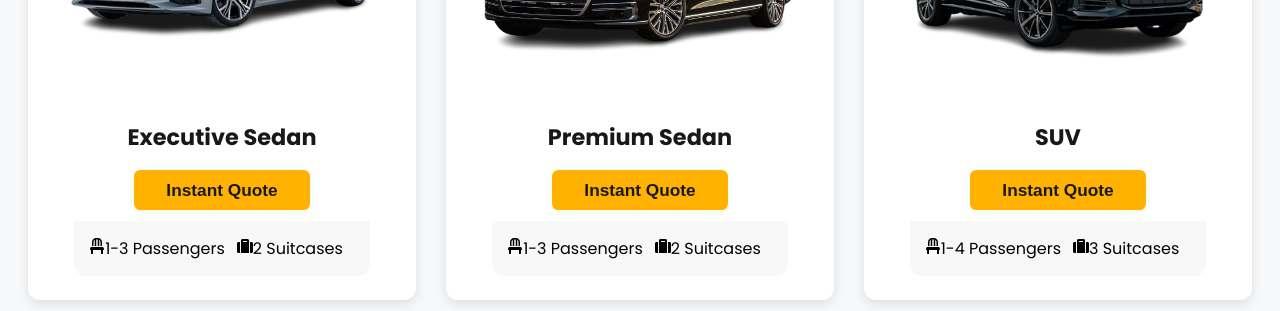
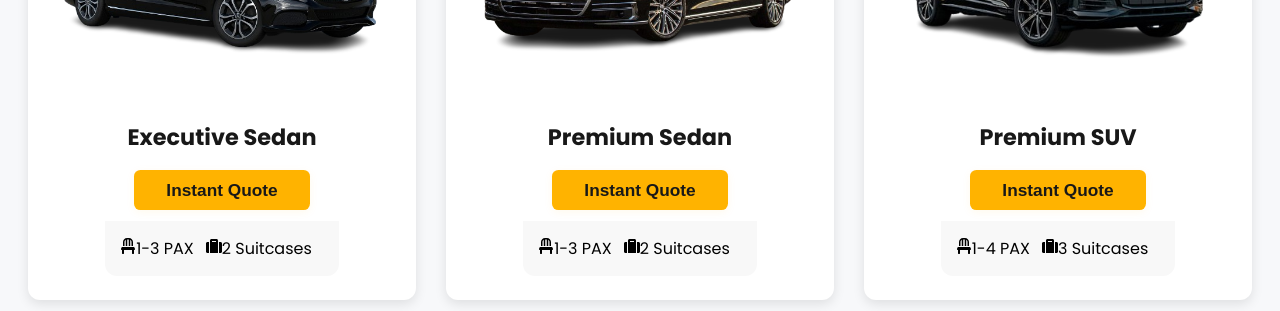
Before and after one commit to AreebaTanveer19/taxi-booking-website, a React (Vite) app in the folder taxi-booking-system/: page / in a window 1280 px wide. Shown: the part 1980-2291 px from the top of the page. Built offline with nearby package versions, Linux system fonts and the light colour scheme.

Commit message:
some minor changes

```diff
--- a/taxi-booking-system/src/pages/FleetPage.jsx
+++ b/taxi-booking-system/src/pages/FleetPage.jsx
@@ -34,7 +34,7 @@ export default function FleetPage() {
     {
       id: 1,
       name: 'Executive Sedan',
-      capacity: '1-3 Passengers • 2 Suitcases',
+      capacity: '1-3 PAX • 2 Suitcases',
       models: 'Lexus, Mercedes E Class, BMW 5 Series',
       features: ['Air Conditioning', 'Leather Seats', 'Phone Chargers', 'Bottled Water'],
       image: 'https://i.pinimg.com/736x/00/9d/fa/009dfa15dcde9017020e6589eb166bad.jpg',
@@ -44,7 +44,7 @@ export default function FleetPage() {
     {
       id: 2,
       name: 'Premium Sedan',
-      capacity: '1-3 Passengers • 2 Suitcases',
+      capacity: '1-3 PAX • 2 Suitcases',
       models: 'Mercedes S Class, BMW 7 Series or Audi A8',
       features: ['Premium Sound System', 'Massage Seats', 'WiFi', 'Refreshments'],
       image: 'https://i.pinimg.com/1200x/a9/71/d0/a971d076a33b6270548439fa6c24d467.jpg',
@@ -54,7 +54,7 @@ export default function FleetPage() {
     {
       id: 3,
       name: 'SUV',
-      capacity: '1-4 Passengers • 3 Suitcases • 2 Carry On',
+      capacity: '1-4 PAX • 3 Suitcases • 2 Carry On',
       models: 'Audi Q7 or Similar',
       features: ['Spacious Interior', 'All-Wheel Drive', 'Child Seats Available', 'Climate Control'],
       image: 'https://i.pinimg.com/1200x/1d/d3/4a/1dd34ad755b30b3f0f00d65a1418bf1c.jpg',
@@ -64,7 +64,7 @@ export default function FleetPage() {
     {
       id: 4,
       name: 'Van',
-      capacity: '1-6 Passengers • 5 Suitcases',
+      capacity: '1-6 PAX • 5 Suitcases',
       models: 'Mercedes Van or Similar',
       features: ['Ample Luggage Space', 'Comfortable Seating', 'Privacy Partitions', 'Entertainment System'],
       image: 'https://i.pinimg.com/1200x/a3/28/3c/a3283ca191f3ca879a3fe4567c513d11.jpg',
@@ -74,7 +74,7 @@ export default function FleetPage() {
     {
       id: 5,
       name: 'Mini Bus',
-      capacity: '1-11 Passengers • 6 Suitcases/Trailer',
+      capacity: '1-11 PAX • 6 Suitcases/Trailer',
       models: 'Mercedes Sprinter or Similar',
       features: ['Group Transport', 'Luxury Seating', 'Onboard Restroom', 'Professional Driver'],
       image: 'https://i.pinimg.com/1200x/63/32/3c/63323c04621887790f91a67bb46b8ca0.jpg',
--- a/taxi-booking-system/src/pages/LandingPage.jsx
+++ b/taxi-booking-system/src/pages/LandingPage.jsx
@@ -62,19 +62,19 @@ const fleetImages = {
 const fleetItems = [
   {
     name: 'Executive Sedan',
-    passengers: '1-3 Passengers',
+    passengers: '1-3 PAX',
     luggage: '2 Suitcases',
     imageKey: 'Executive Sedan'
   },
   {
     name: 'Premium Sedan',
-    passengers: '1-3 Passengers',
+    passengers: '1-3 PAX',
     luggage: '2 Suitcases',
     imageKey: 'Premium Sedan'
   },
   {
-    name: 'SUV',
-    passengers: '1-4 Passengers',
+    name: 'Premium SUV',
+    passengers: '1-4 PAX',
     luggage: '3 Suitcases ',
     imageKey: 'SUV'
   }
```
Also changed, not shown: taxi-booking-system/src/assets/A7.png.
